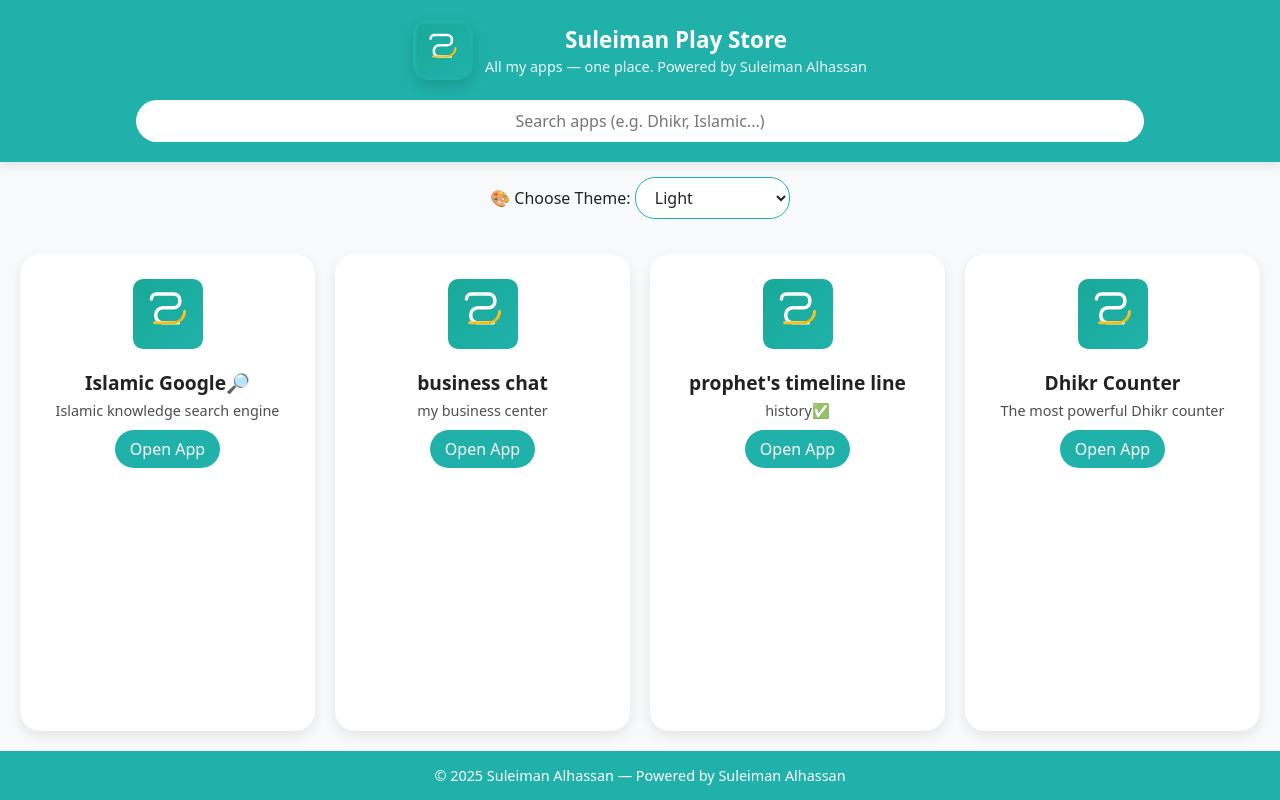
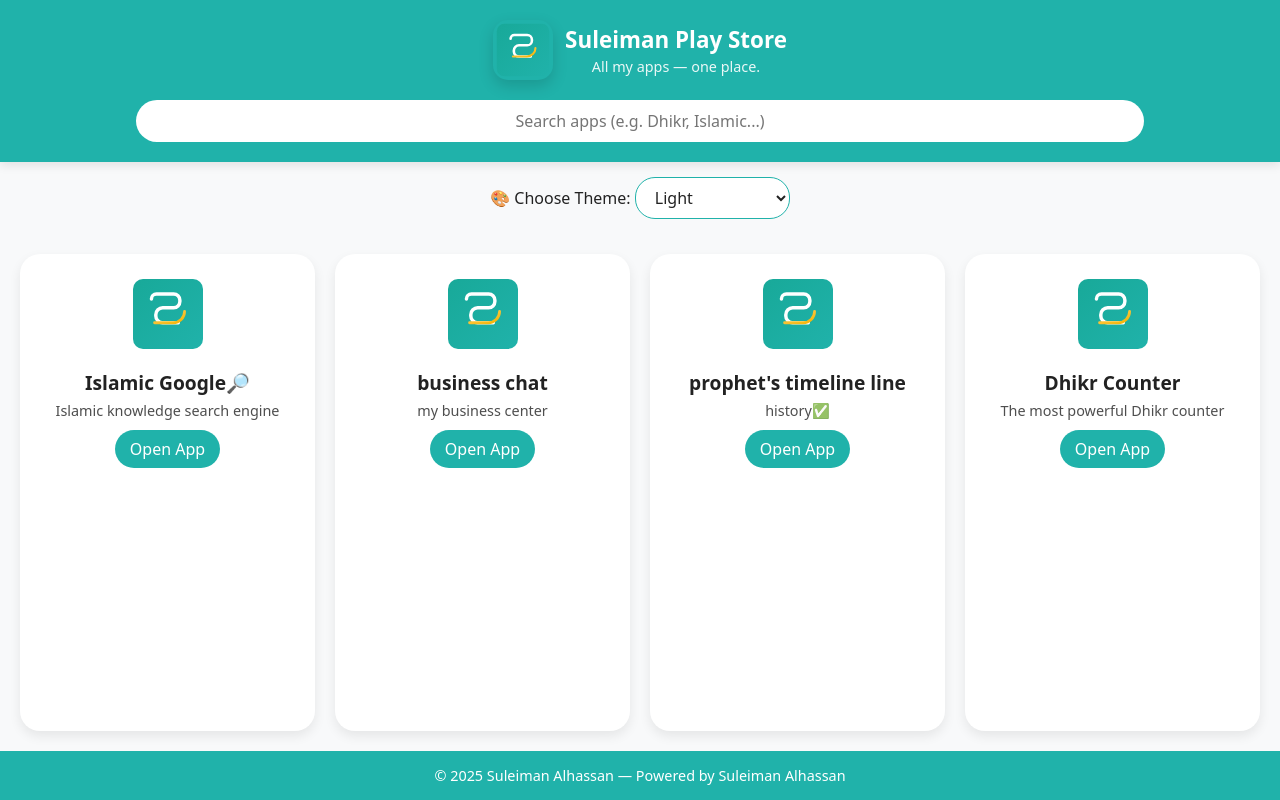
Before and after one commit to sulimanalhassan123as-code/Starboy, a plain HTML site: page index.html in a window 1280 px wide. Drawn offline with Linux system fonts and the light colour scheme.

Commit message:
Update title and tagline in index.html

```diff
--- a/index.html
+++ b/index.html
@@ -4,7 +4,7 @@
   <meta charset="UTF-8" />
   <meta name="viewport" content="width=device-width, initial-scale=1.0" />
   <meta name="theme-color" content="#20B2AA">
-  <title>Suleiman Play Store</title>
+  <title>Suleiman app store 📱</title>
 
   <link rel="stylesheet" href="css/style.css" />
   <link rel="manifest" href="manifest.json" />
@@ -17,7 +17,7 @@
       <img src="icons/suleiman-logo.svg" alt="Suleiman Play Store" class="logo">
       <div class="brand-text">
         <h1>Suleiman Play Store</h1>
-        <p class="tag">All my apps — one place. Powered by Suleiman Alhassan</p>
+        <p class="tag">All my apps — one place.</p>
       </div>
     </div>
 
```
